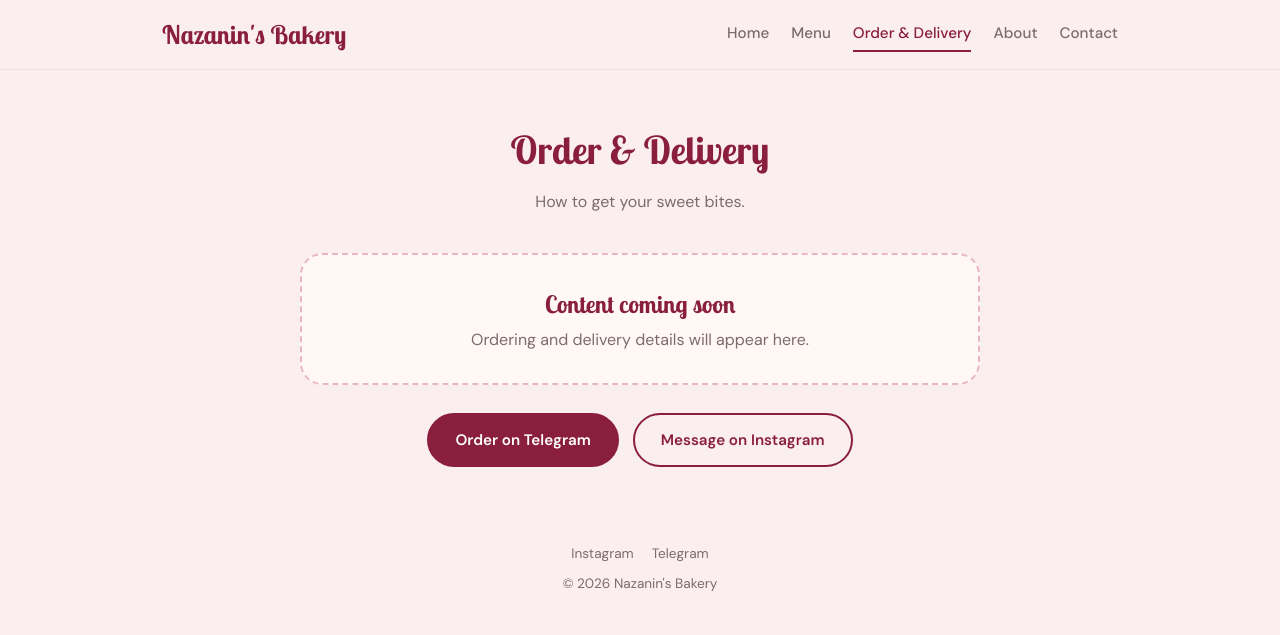
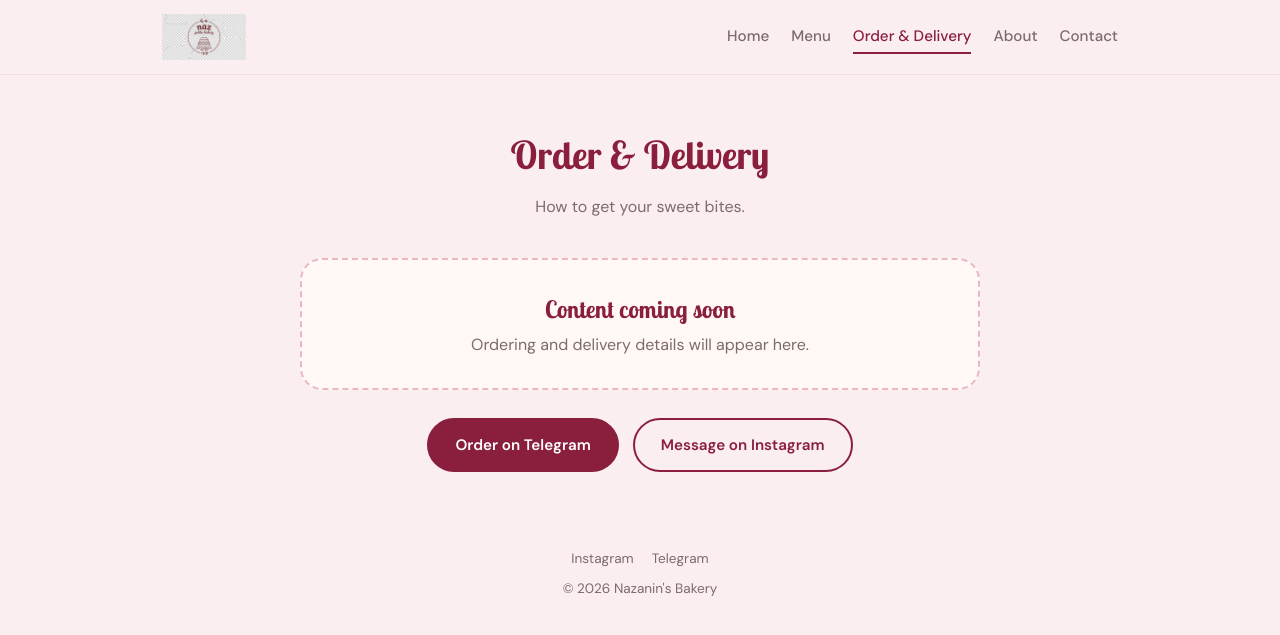
Before and after one commit to Sajadorouji/nazanin-webshop, a Jekyll site: the page built from order-delivery.html, in a window 1280 px wide. Shown: the top 635 px of the page. Built offline with Jekyll 4.4.1, drawn with Linux system fonts in a browser that asks for light colours.

Commit message:
chore: icon changed

```diff
--- a/_layouts/default.html
+++ b/_layouts/default.html
@@ -8,10 +8,11 @@
 <link rel="preconnect" href="https://fonts.googleapis.com">
 <link href="https://fonts.googleapis.com/css2?family=DM+Sans:wght@400;500;600&family=Lobster+Two:wght@700&display=swap" rel="stylesheet">
 <link rel="stylesheet" href="{{ '/assets/style.css' | relative_url }}">
+<link rel="icon" type="image/png" href="{{ '/assets/images/favicon.png' | relative_url }}">
 </head>
 <body>
 <header><div class="bar">
-  <a class="logo" href="{{ '/' | relative_url }}">{{ site.title }}</a>
+<a class="logo" href="{{ '/' | relative_url }}"><img src="{{ '/assets/images/logo.png' | relative_url }}" alt="{{ site.title }}"></a>
   <nav>
     <a {% if page.nav == 'home' %}class="on" {% endif %}href="{{ '/' | relative_url }}">Home</a>
     <a href="{{ '/#menu' | relative_url }}">Menu</a>
--- a/about.html
+++ b/about.html
@@ -7,7 +7,7 @@ description: The story behind Naz Petit Bakery, homemade desserts baked with lov
 ---
 <section>
   <div class="about">
-    <div class="art">🧁</div>
+<div class="art"><img src="{{ '/assets/images/about-nazanin.jpg' | relative_url }}" alt="Nazanin" onerror="this.remove()"></div>
     <div>
       <h1 class="script">Hi, I'm Nazanin</h1>
       <p>Welcome to my little corner of sweetness. Here's how it all started.</p>
--- a/assets/style.css
+++ b/assets/style.css
@@ -127,3 +127,6 @@ footer .links a:hover{color:var(--wine)}
   nav{gap:12px;font-size:.8rem;flex-wrap:wrap;justify-content:flex-end}
   .bar{flex-wrap:wrap;gap:8px}
 }
+.about .art{position:relative;overflow:hidden}
+.about .art img{position:absolute;inset:0;width:100%;height:100%;object-fit:cover}
+.logo img{height:46px;width:auto;display:block}
```
Also changed, not shown: assets/images/Untitled.png (added), assets/images/favicon.png (added), assets/images/logo.png (added), 2 other files.
